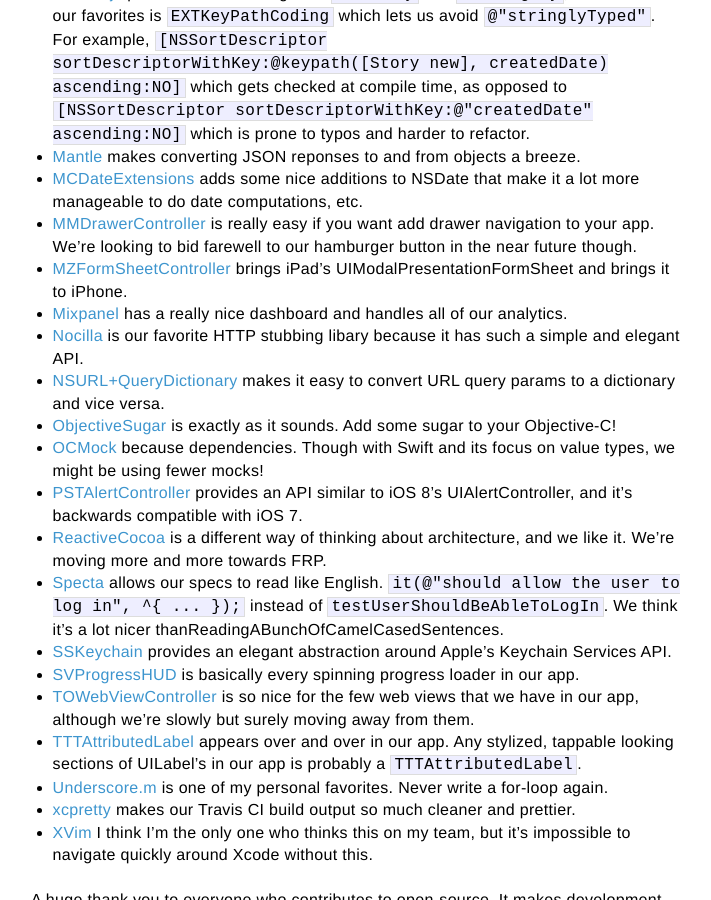
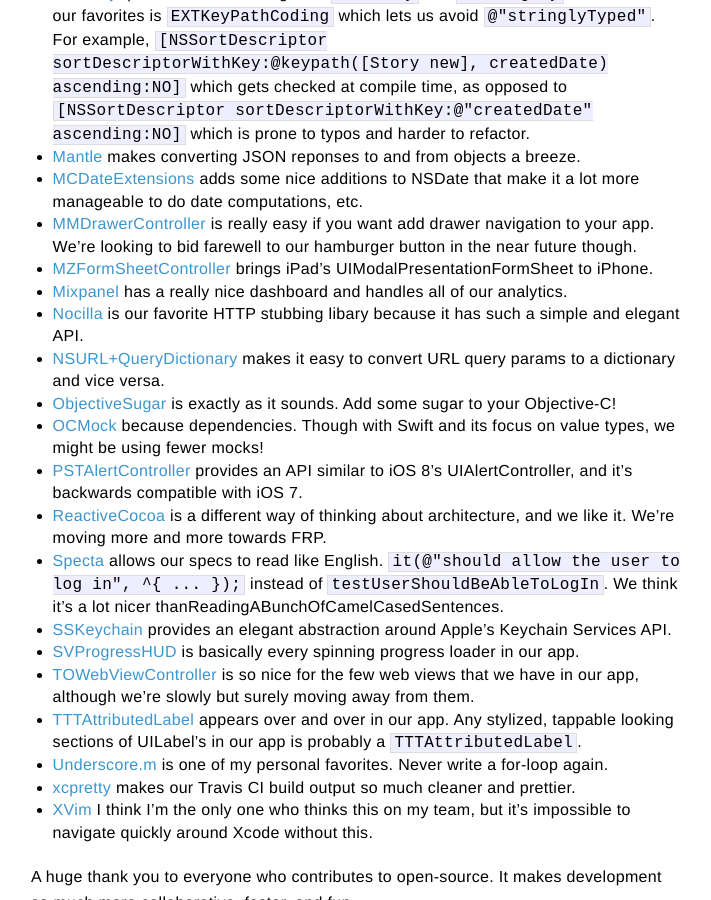
Before and after one commit to venmo/venmo.github.io, a Jekyll site: the page built from _posts/2015-01-08-thank-you-open-source-community.md, in a window 1280 px wide and 900 px high, scrolled down 1246 px. Shown: the whole window, without its empty margins (284-995 px from the left). Built offline with Jekyll 4.4.1, drawn with Linux system fonts in a browser that asks for light colours; Markdown is read by kramdown in place of the engine named in the settings.

Commit message:
Fix incoherent sentence

```diff
--- a/_posts/2015-01-08-thank-you-open-source-community.md
+++ b/_posts/2015-01-08-thank-you-open-source-community.md
@@ -30,7 +30,7 @@
 * [Mantle](https://github.com/Mantle/Mantle) makes converting JSON reponses to and from objects a breeze.
 * [MCDateExtensions](https://github.com/mirego/MCDateExtensions) adds some nice additions to NSDate that make it a lot more manageable to do date computations, etc.
 * [MMDrawerController](https://github.com/mutualmobile/MMDrawerController) is really easy if you want add drawer navigation to your app. We’re looking to bid farewell to our hamburger button in the near future though.
-* [MZFormSheetController](https://github.com/m1entus/MZFormSheetController) brings iPad’s UIModalPresentationFormSheet and brings it to iPhone.
+* [MZFormSheetController](https://github.com/m1entus/MZFormSheetController) brings iPad’s UIModalPresentationFormSheet to iPhone.
 * [Mixpanel](https://github.com/mixpanel/mixpanel-iphone) has a really nice dashboard and handles all of our analytics.
 * [Nocilla](https://github.com/luisobo/Nocilla) is our favorite HTTP stubbing libary because it has such a simple and elegant API.
 * [NSURL+QueryDictionary](https://github.com/itsthejb/NSURL-QueryDictionary) makes it easy to convert URL query params to a dictionary and vice versa.
```
